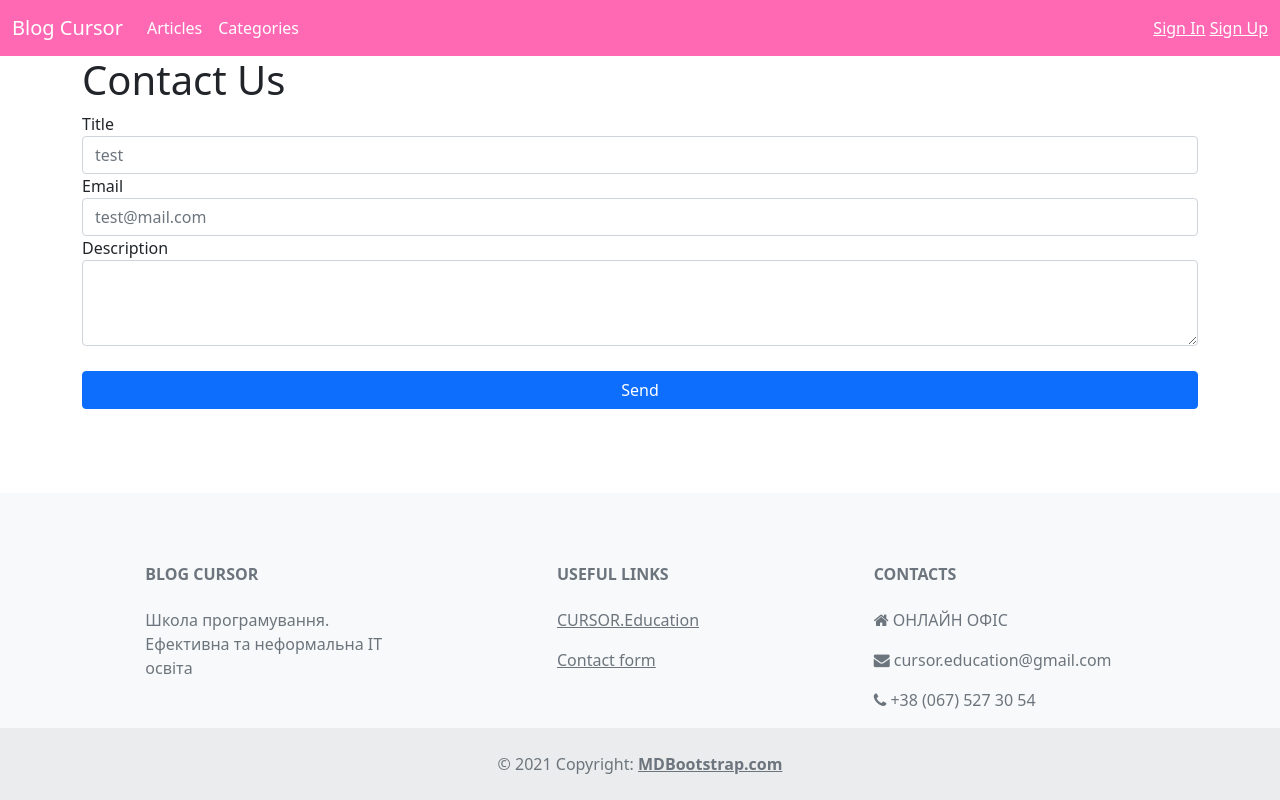
After one commit to Koro6ok/CURSOR_HW, a Flask app: page /contact-us in a window 1280 px wide. The commit adds this page. Run offline with Flask 2, Linux system fonts and the light colour scheme; some libraries are stand-ins or nearby versions.

Commit message:
added hw_20 "Practice" (reg by email)

```diff
--- a/HW16_SQL_Alchemy/app.py
+++ b/HW16_SQL_Alchemy/app.py
@@ -2,6 +2,8 @@
 from flask import Flask, render_template, request, jsonify, Response
 from flask_restful import Resource, Api
 from flask_sqlalchemy import SQLAlchemy
+from flask_mail import Mail, Message
+from itsdangerous import URLSafeTimedSerializer
 
 
 
@@ -14,6 +16,8 @@ app.secret_key = "RU07JnYcDG92dnGTs2STpNDCTmfC3cns"
 app.config.from_object("config.Config")
 
 api = Api(app)
+
+mail = Mail(app)
 
 db.init_app(app)
 
--- a/HW16_SQL_Alchemy/docker/python/requirements.txt
+++ b/HW16_SQL_Alchemy/docker/python/requirements.txt
@@ -1,5 +1,6 @@
 aniso8601==9.0.1
 attrs==21.2.0
+blinker==1.4
 certifi==2021.5.30
 cffi==1.14.5
 chardet==4.0.0
@@ -7,9 +8,11 @@ click==8.0.1
 cryptography==3.4.7
 ddtrace==0.49.3
 Flask==2.0.1
+Flask-Mail==0.9.1
 Flask-RESTful==0.3.9
 Flask-SQLAlchemy==2.5.1
 greenlet==1.1.0
+gunicorn==20.1.0
 idna==2.10
 iniconfig==1.1.1
 itsdangerous==2.0.1
--- a/HW16_SQL_Alchemy/routes/api/blog.py
+++ b/HW16_SQL_Alchemy/routes/api/blog.py
@@ -1,8 +1,9 @@
-from app import app, api, db
+from app import app, api, db, mail
 from flask import render_template, request, Response
 from config import Config, articles
 from flask_restful import Resource, Api
 from models.models import Article, User
+from flask_mail import Message
 
 
 class MenuItem(Resource):
@@ -127,6 +128,19 @@ class UsersCreate(Resource):
         return user.serialize
 
 
+class Contact(Resource):
+    def post(self):
+        data = request.json
+        msg = Message('Contact form alert', sender='curses.test@gmail.com', recipients=['korobchuk.aleksandr@gmail.com'])
+        msg.html = "Contact Email: " + data['email'] + "<br>" + "Contact Title: " + data['title'] + "<br>" + "Contact Description: " + data['description'] + "<br>" + "This message from 'contact us' form"
+        mail.send(msg)
+        client_msg = Message('Dear Client!', sender='curses.test@gmail.com', recipients=[data['email']])
+        client_msg.html = render_template("blog/emails/contact.html", email=data['email'])
+        mail.send(client_msg)
+        return Response(status=200)
+
+
+
 
 class FooterItem(Resource):
     def get(self):
@@ -143,4 +157,5 @@ api.add_resource(Users, '/api/users')
 api.add_resource(UsersRead, '/api/users/read/<int:id>')
 api.add_resource(UsersUpdate, '/api/users/update/<int:id>')
 api.add_resource(UsersCreate, '/api/users/create')
+api.add_resource(Contact, '/api/contact')
 api.add_resource(FooterItem, '/api/footer-items')
--- a/HW16_SQL_Alchemy/routes/blog.py
+++ b/HW16_SQL_Alchemy/routes/blog.py
@@ -1,11 +1,12 @@
 import os
 import datetime
-from app import app, api, db
+from app import app, api, db, mail
 from flask import render_template, request, Response, redirect, session
 from config import Config, articles
-from flask_restful import Resource, Api
 from models.models import Article, User
 from helpers.additional_functions import check_password
+from flask_mail import Mail, Message
+
 
 
 @app.route('/', methods=["GET"])
@@ -31,17 +32,33 @@ def user_store():
         bio=data.get('description'),
         created=datetime.datetime.now(),
         admin=0,
-        location=data.get('location')
+        activated=0,
+        location=data.get('location'),
     )
 
     db.session.add(user)
+    db.session.flush()
     db.session.commit()
 
-    session['user'] = user.serialize
-    return redirect("/")
+    msg = Message('Hello', sender=Config.MAIL_USERNAME, recipients=[data.get('email')])
+    msg.html = render_template('blog/emails/activation.html', data=data)
+    mail.send(msg)
 
 
-@app.route ('/logout', methods = ['GET'])
+    # session['user'] = user.serialize
+    return render_template("blog/info_send_activation.html")
+
+
+@app.route('/activate/<string:email>')
+def activate(email):
+    user = User.query.filter_by(email=email).first()
+    user.activated = 1
+    db.session.commit()
+    session['user'] = user.serialize
+    return render_template('blog/activated.html')
+
+
+@app.route('/logout', methods=['GET'])
 def logout():
     session.pop('user')
     return redirect('/')
@@ -84,6 +101,11 @@ def article_create():
     return render_template('/blog/article_create.html')
 
 
+@app.route('/contact-us')
+def contact_us():
+    return render_template('/blog/contact-us.html')
+
+
 @app.route('/article/store', methods=["POST"])
 def article_store():
     if not session.get('user', False):
--- /dev/null
+++ b/HW16_SQL_Alchemy/static/js/blog/contact.js
@@ -0,0 +1,22 @@
+let contactButton = document.getElementById('sendContactForm')
+contactButton.addEventListener('click', function (e){
+    e.preventDefault();
+    let data = {
+        title: document.getElementById('title').value,
+        email: document.getElementById('email').value,
+        description: document.getElementById('description').value,
+    }
+    fetch("/api/contact", {
+        method: "POST",
+        body: JSON.stringify(data),
+        headers: {
+            'Content-Type': 'application/json'
+        },
+    }).then(responce => {
+        if (responce.status=200) {
+            alert('Message set to our support team!');
+        } else {
+            alert('Something went wrong... Our team working on it!');
+        }
+    })
+})
--- a/HW16_SQL_Alchemy/templates/blog/article_create.html
+++ b/HW16_SQL_Alchemy/templates/blog/article_create.html
@@ -65,8 +65,6 @@
         </form>
     </div>
 
-
-
 </div>
 
 {% include 'blog/shared/footer.html' %}
--- /dev/null
+++ b/HW16_SQL_Alchemy/templates/blog/contact-us.html
@@ -0,0 +1,41 @@
+{% extends 'blog/base.html' %}
+{% block title %}
+<title>Contact Us</title>
+{% endblock %}
+{% block content %}
+<div class="container">
+    <h1>Contact Us</h1>
+    <form class="needs-validation" novalidate>
+        <div class="form-group">
+            <label for="title">Title</label>
+            <input type="text" required class="form-control" id="title" name="title" placeholder="test">
+            <div class="valid-feedback">
+                Looks good!
+            </div>
+            <div class="invalid-feedback">
+                Entry title
+            </div>
+        </div>
+        <div class="form-group">
+            <label for="email">Email</label>
+            <input type="email" required class="form-control" id="email" name="email" placeholder="test@mail.com">
+            <div class="valid-feedback">
+                Looks good!
+            </div>
+            <div class="invalid-feedback">
+                Entry email
+            </div>
+        </div>
+        <div class="form-group">
+            <label for="description">Description</label>
+            <textarea required class="form-control" id="description" name="description" rows="3"></textarea>
+            <div class="invalid-feedback">
+                Entry description
+            </div>
+            <div class="btn-group mg-top-sm col-sm-12" role="group" aria-label="Create article">
+                <button type="button" class="btn btn-primary" id="sendContactForm">Send</button>
+            </div>
+        </div>
+    </form>
+</div>
+{% endblock %}
--- /dev/null
+++ b/HW16_SQL_Alchemy/templates/blog/emails/activation.html
@@ -0,0 +1,3 @@
+<h1>Activation letter for  {{ data.get('username') }}</h1>
+<p>Please, click on this link to activate your account:</p>
+<a href="http://0.0.0.0:5000/activate/{{data.get('email')}}" class="btn-primary btn-lg active"role="button" aria-pressed="true">Activation link</a>
--- /dev/null
+++ b/HW16_SQL_Alchemy/templates/blog/emails/contact.html
@@ -0,0 +1,2 @@
+<h1>Hello dear {{ email }}!</h1>
+<p style="color: chartreuse">Our support team receive your message. Thank you!</p>
--- a/HW16_SQL_Alchemy/templates/blog/shared/footer.html
+++ b/HW16_SQL_Alchemy/templates/blog/shared/footer.html
@@ -26,6 +26,7 @@
             Useful links</h6>
             <p class="navbar-nav me-auto mb-2 mb-lg-0" id="footerItemsList"></p>
             <p><a href="{{ config.FOOTER_LINKS['link1']}}">{{ config.FOOTER_LINKS['name_link1']}}</a></p>
+            <p><a href="{{ config.FOOTER_LINKS['link2']}}">{{ config.FOOTER_LINKS['name_link2']}}</a></p>
         </div>
         <!-- Grid column -->
 
--- a/HW16_SQL_Alchemy/templates/blog/shared/header.html
+++ b/HW16_SQL_Alchemy/templates/blog/shared/header.html
@@ -10,12 +10,12 @@
             </ul>
         </div>
         <div class="user-profile-block">
-            {% if session.get('user', None) %}
+            {% if session.get('user', None) and session.get('user').get('activated') %}
                 <span> {{ session.get('user').get('email') }}</span>
                 <a href="logout"> Log out</a>
             {% else %}
-            <a href="/sign-in">Sign In</a>
-            <a href="/sign-up">Sign Up</a>
+                <a href="/sign-in">Sign In</a>
+                <a href="/sign-up">Sign Up</a>
             {% endif %}
         </div>
     </div>
--- a/HW16_SQL_Alchemy/templates/blog/shared/scripts.html
+++ b/HW16_SQL_Alchemy/templates/blog/shared/scripts.html
@@ -2,4 +2,5 @@
         integrity="sha256-BbhdlvQf/xTY9gja0Dq3HiwQF8LaCRTXxZKRutelT44=" crossorigin="anonymous"></script>
 <script src="/static/js/bootstrap/bootstrap.bundle.min.js"></script>
 <script src="/static/js/blog/menu.js"></script>
+<script src="/static/js/blog/contact.js"></script>
 <script src="/static/js/blog/footer.js"></script>
```
Also changed, not shown: HW16_SQL_Alchemy/config.py (+9 -1 lines), HW16_SQL_Alchemy/models/models.py (+8 -1 lines), HW16_SQL_Alchemy/templates/blog/activated.html (added, +11 -0 lines), HW16_SQL_Alchemy/templates/blog/info_send_activation.html (added, +11 -0 lines), 1 other file.
